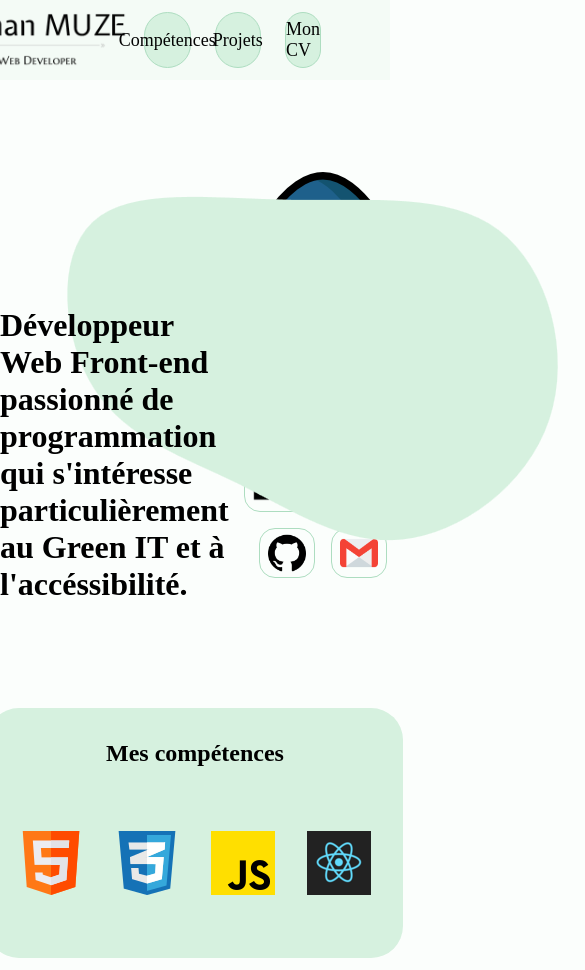
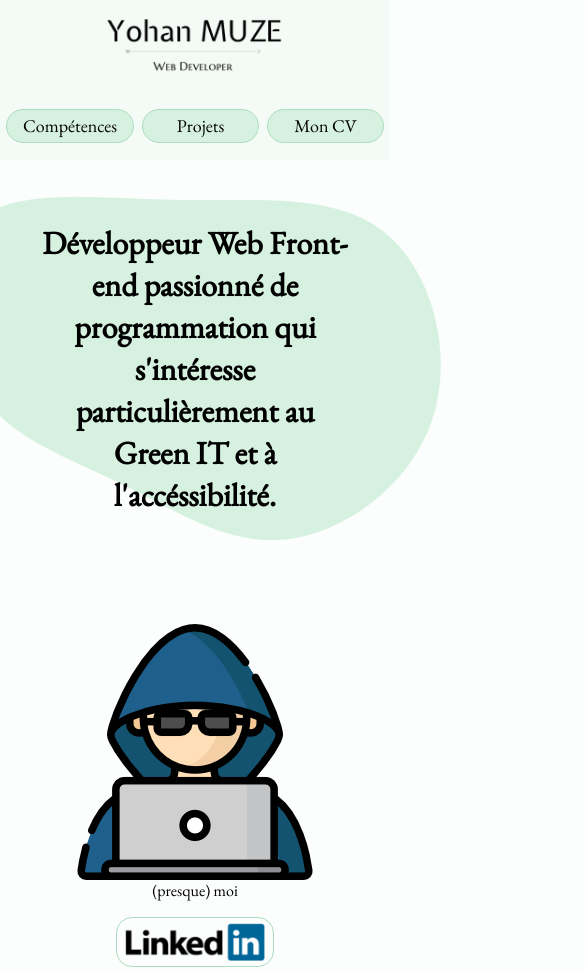
Before and after one commit to YohanMuze/ProjetOC-P12, a plain HTML site: page index.html in a window 390 px wide. Shown: the top 970 px of the page, 585 px wide, since content can reach past the window. Drawn offline with nearby package versions, Linux system fonts and the light colour scheme.

Commit message:
added responsive

```diff
--- a/index.html
+++ b/index.html
@@ -5,6 +5,9 @@
     <meta charset="UTF-8">
     <meta name="viewport" content="width=device-width, initial-scale=1.0">
     <title>Yohan Muzé - Web Developer Front-end</title>
+    <link rel="preconnect" href="https://fonts.googleapis.com">
+    <link rel="preconnect" href="https://fonts.gstatic.com" crossorigin>
+    <link href="https://fonts.googleapis.com/css2?family=EB+Garamond&display=swap" rel="stylesheet">
     <link rel="stylesheet" href="./src/assets/css/style.css">
     <script src="src/index.js" defer></script>
 </head>
--- a/src/assets/css/style.css
+++ b/src/assets/css/style.css
@@ -1,17 +1,28 @@
 * {
     margin: 0;
     box-sizing: border-box;
+    font-family: 'EB Garamond', serif;
+
   }
 
 body {
   background-color: #FBFEFC;
 }
 
-a, li, button {
+a, ul, li, button {
   display: block;
   text-decoration: none;
   list-style-type: none;
   color: black;
+  padding-left: 0;
+}
+
+a, li, button, p {
+  font-size: large;
+}
+
+.gallery_card figcaption {
+  font-size: larger;
 }
 
 img {
@@ -49,7 +60,7 @@
   justify-content: center;
   align-items: center;
   width: 50%;
-  margin-right: 5rem;
+  margin-right: 7%;
 }
 
 .nav_ul {
@@ -57,9 +68,9 @@
   flex-direction: row;
   justify-content: center;
   align-items: center;
-  gap: 1.5rem;
+  gap: 5%;
   width: 100%;
-  height: 70%;
+  height: 60%;
 }
 
 .nav_ul li {
@@ -68,10 +79,13 @@
   justify-content: center;
   height: 100%;
   width: 30%;
+  max-width: 150px;
+  min-width: fit-content;
   background-color: #D6F1DF;
   font-size: large;
   border-radius: 2rem;
-  border:1px solid #ADDDC0
+  border:1px solid #ADDDC0;
+  padding: 0.5rem;
 }
 
 .hero {
@@ -83,15 +97,20 @@
 }
 
 .hero_layout {
+  display: flex;
+  justify-content: center;
   width: 50%;
   position: relative;
   margin-bottom: -6rem;
-
 }
 
 .hero_content {
   position: absolute;
-  top: 35%;
+  top: 30%;
+}
+
+h1 {
+  text-align: center;
 }
 
 .hero_pic {
@@ -127,8 +146,8 @@
   height: 100%;
 }
 
-.btn-icons:hover, .nav_ul li:hover {
-  background-color: #30A46C;
+.btn-icons:hover, .nav_ul li:hover, .modal-link:hover{
+  background-color: #8ECEAA;
   cursor: pointer;
 }
 
@@ -210,7 +229,9 @@
   align-items: center;
   gap: 10%;
   height: 100%;
+  width: 100%;
   padding: 1.5rem;
+  border-radius: 1rem;
 }
 
 .modal-link img {
@@ -347,3 +368,63 @@
 .footer_arrow-up {
   align-self: center;
 }
+
+/************* Responsive ***************/
+
+@media (max-width: 1401px) {
+  .gallery_box {
+    grid-template-columns: 1fr 1fr;
+  }
+
+  .nav {
+    margin-right: 1rem;
+  }
+}
+
+@media (max-width: 901px) {
+  .nav {
+    width: 100%;
+    margin: 0;
+  }
+  .header {
+    flex-direction: column;
+    justify-content: space-around;
+    align-items: center;
+    height: 10rem;
+  }
+  .header_logo {
+    height: 50%;
+  }
+  .nav_ul li {
+    padding: 1.5rem;
+  }
+  .hero {
+    flex-direction: column;
+    gap: 9rem;
+  }
+  .hero_content{
+    top: 15%;
+  }
+  .gallery_box {
+    grid-template-columns: 1fr;
+  }
+}
+
+@media (max-width: 550px) {
+  .nav_ul {
+    gap: 0.5rem;
+  }
+  .nav_ul li {
+    padding: 1rem;
+  }
+  .hero_layout {
+    width: 80%;
+  }
+  .hero_layout img {
+    height: 60%;
+  }
+
+  h1 {
+    font-size: normal;
+  }
+}
```
